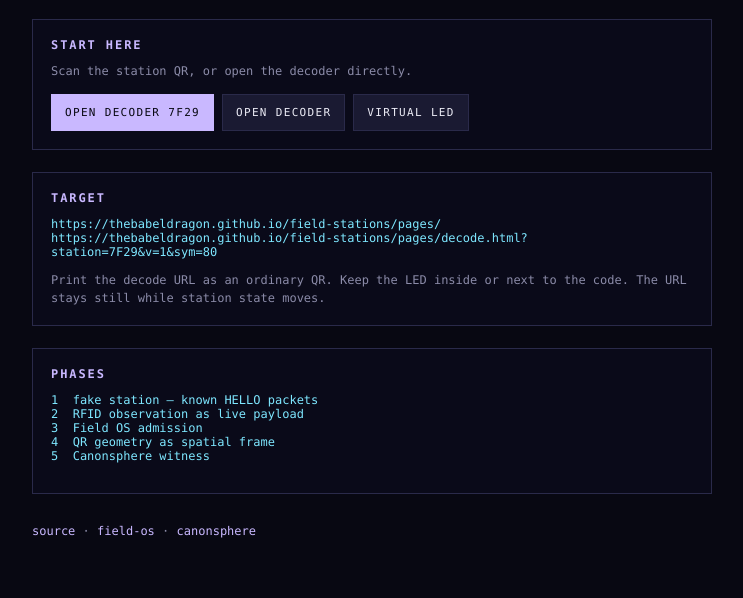
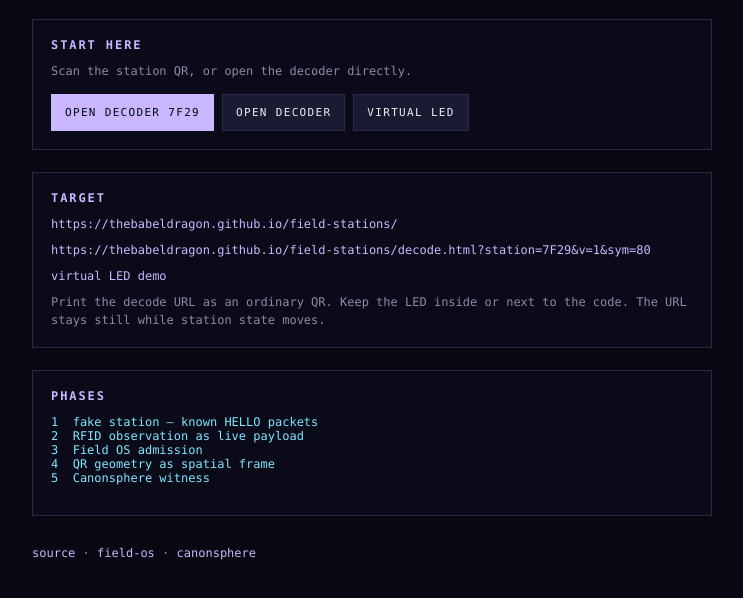
Before and after one commit to TheBabelDragon/field-stations, a plain HTML site: page pages/index.html in a window 1280 px wide. Shown: the part 222-820 px from the top of the page, without its empty margins (268-1011 px from the left). Drawn offline with Linux system fonts and the light colour scheme.

Commit message:
docs: clickable live targets at site root, not /pages/

```diff
--- a/pages/index.html
+++ b/pages/index.html
@@ -29,8 +29,9 @@
 
     <div class="card">
       <h2>TARGET</h2>
-      <pre>https://thebabeldragon.github.io/field-stations/pages/
-https://thebabeldragon.github.io/field-stations/pages/decode.html?station=7F29&amp;v=1&amp;sym=80</pre>
+      <p class="lede"><a href="https://thebabeldragon.github.io/field-stations/">https://thebabeldragon.github.io/field-stations/</a></p>
+      <p class="lede"><a href="https://thebabeldragon.github.io/field-stations/decode.html?station=7F29&amp;v=1&amp;sym=80">https://thebabeldragon.github.io/field-stations/decode.html?station=7F29&amp;v=1&amp;sym=80</a></p>
+      <p class="lede"><a href="https://thebabeldragon.github.io/field-stations/decode.html?station=7F29&amp;v=1&amp;sym=80&amp;demo=1">virtual LED demo</a></p>
       <p class="lede">Print the decode URL as an ordinary QR. Keep the LED inside or next to the code. The URL stays still while station state moves.</p>
     </div>
 
```
Also changed, not shown: 2 other files.
